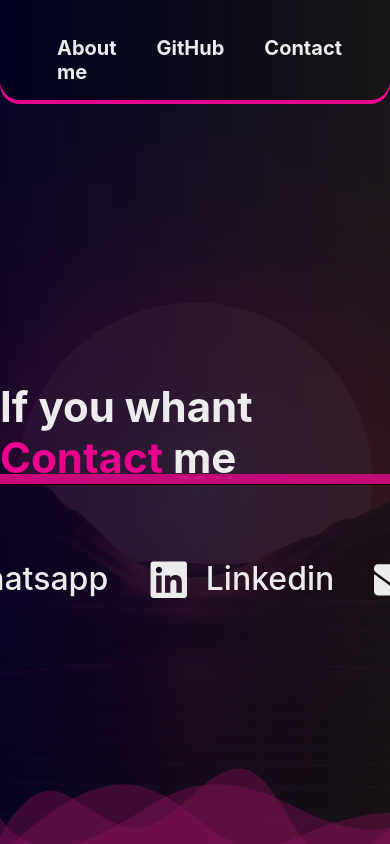
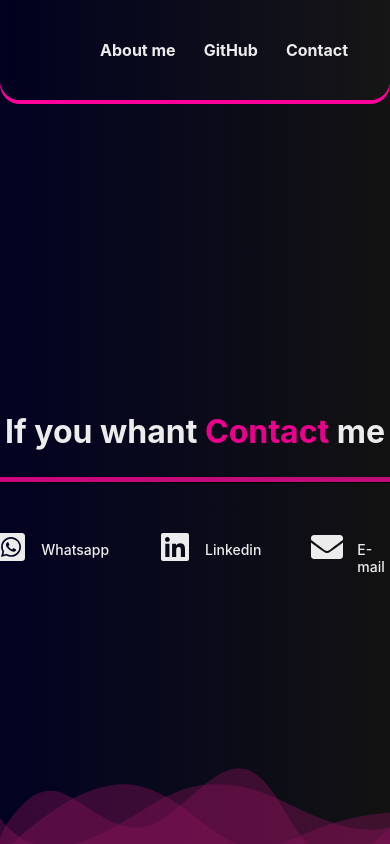
Before and after one commit to Wiktor-prog/New-Protfolio-website, a React (Create React App) app: page /contact in a window 390 px wide. Built offline with nearby package versions, Linux system fonts and the light colour scheme.

Commit message:
RWD update to contact section

```diff
--- a/src/components/Contact/Contact.css
+++ b/src/components/Contact/Contact.css
@@ -12,9 +12,6 @@
   height: 90%;
   font-size: 28px;
   width: 100%;
-  background-image: url(../Assets/background.png);
-  background-size: cover;
-  background-position: bottom;
 }
 
 span {
@@ -47,7 +44,7 @@ span {
   border-bottom: 1px solid;
   border-radius: 10px;
   width: 500px;
-  height: 10px;
+  height: 5px;
   background-image: linear-gradient(-45deg, #8f2966,#cc067d);
   position: fixed;
   background-size: 500% 500%;
@@ -66,3 +63,12 @@ span {
 		background-position: 0% 50%;
 	}
 }
+
+@media (max-width: 768px) {
+  .contenet h2 {
+    font-size: 2rem;
+  }
+  .underline{
+    width: 400px;
+  }
+}
--- a/src/components/Contact/ContactChoise/ContactChoise.css
+++ b/src/components/Contact/ContactChoise/ContactChoise.css
@@ -59,3 +59,15 @@
 .contact-list a:hover::after{
   width:85%;
 }
+
+
+@media (max-width: 768px) {
+  .contact-list li span{
+    font-size: 2rem;
+    padding-right: 4px;
+  }
+  .contact-list p  {
+    padding: 10px;
+    font-size: 14px;
+  }
+}
--- a/src/components/Navbar/Navbar.css
+++ b/src/components/Navbar/Navbar.css
@@ -8,39 +8,3 @@ border-bottom-right-radius: 20px;
 border-bottom-left-radius: 20px;
 box-shadow: 0px 4px #FF019A;
 }
-.menu_top {
-  display: flex;
-  list-style: none;
-  position: relative;
-  text-decoration: none;
-}
-.menu_top li {
-  padding: 20px;
-  position: relative;
-  font-weight: 700;
-  font-size: 20px;
-}
-.menu_top li a {
-color:  rgb(236, 236, 236);
-text-decoration: none;
-}
-
-.nav_Btns:hover {
-color: #eb008d;
-transition: 0.3s;
-}
-
-.menu_top li::after {
-content: "";
-height: 4px;
-width: 0%;
-position: absolute;
-display: block;
-background-color: #eb008d;
-transition: 0.3s;
-bottom: 1rem;
-left: 14px;
-}
-.menu_top li:hover::after{
-width: 78%;
-}
--- a/src/components/Navbar/Navbar.js
+++ b/src/components/Navbar/Navbar.js
@@ -1,31 +1,11 @@
 import React from "react";
 import "../Navbar/Navbar.css"
+import RightNav from "../Navbar/RightNav";
 
 export default function Navbar() {
   return (
-
     <nav>
-        <ul className="menu_top">
-
-          <li>
-            <a
-            class="nav_Btns"
-            href="/about">About me</a>
-          </li>
-
-          <li>
-            <a
-            class="nav_Btns"
-            href="https://github.com/Wiktor-prog">GitHub</a>
-          </li>
-
-          <li>
-            <a
-            class="nav_Btns"
-            href="/contact">Contact</a>
-          </li>
-
-        </ul>
+      <RightNav />
     </nav>
 
 
--- /dev/null
+++ b/src/components/Navbar/RightNav.css
@@ -0,0 +1,62 @@
+.menu_top {
+  display: flex;
+  list-style: none;
+  position: relative;
+  text-decoration: none;
+}
+.menu_top li {
+  padding: 20px;
+  position: relative;
+  font-weight: 700;
+  font-size: 20px;
+}
+.menu_top li a {
+color:  rgb(236, 236, 236);
+text-decoration: none;
+}
+
+.nav_Btns:hover {
+color: #eb008d;
+transition: 0.3s;
+}
+
+.menu_top li::after {
+content: "";
+height: 4px;
+width: 0%;
+position: absolute;
+display: block;
+background-color: #eb008d;
+transition: 0.3s;
+bottom: 1rem;
+left: 14px;
+}
+.menu_top li:hover::after{
+width: 78%;
+}
+
+@media (max-width: 768px) {
+  .menu_top li {
+    font-size: 16px;
+    margin-top: 10px;
+    padding: 14px;
+  }
+  .nav_Btns:hover {
+    color: #eb008d;
+    transition: 0.3s;
+    }
+    .menu_top li::after {
+      content: "";
+      height: 2px;
+      width: 0%;
+      position: absolute;
+      display: block;
+      background-color: #eb008d;
+      transition: 0.3s;
+      bottom: 1rem;
+      left: 14px;
+      }
+      .menu_top li:hover::after{
+      width: 70%;
+      }
+}
--- /dev/null
+++ b/src/components/Navbar/RightNav.js
@@ -0,0 +1,26 @@
+import React from "react";
+import "../Navbar/RightNav.css"
+
+export default function RightNav() {
+  return(
+      <ul className="menu_top">
+        <li>
+          <a
+          class="nav_Btns"
+          href="/about">About me</a>
+        </li>
+
+        <li>
+          <a
+          class="nav_Btns"
+          href="https://github.com/Wiktor-prog">GitHub</a>
+        </li>
+
+        <li>
+          <a
+          class="nav_Btns"
+          href="/contact">Contact</a>
+        </li>
+    </ul>
+  )
+}
```
